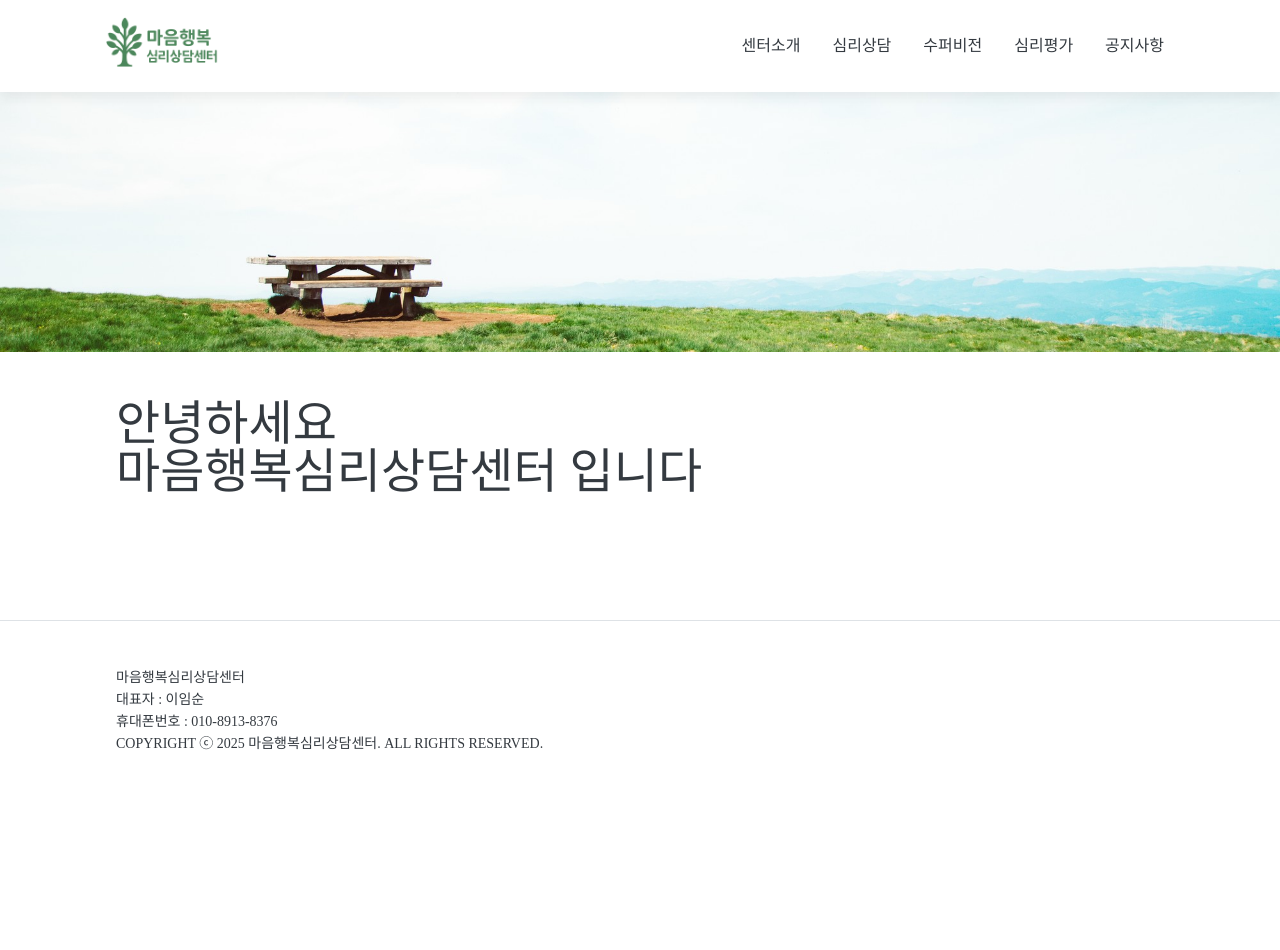
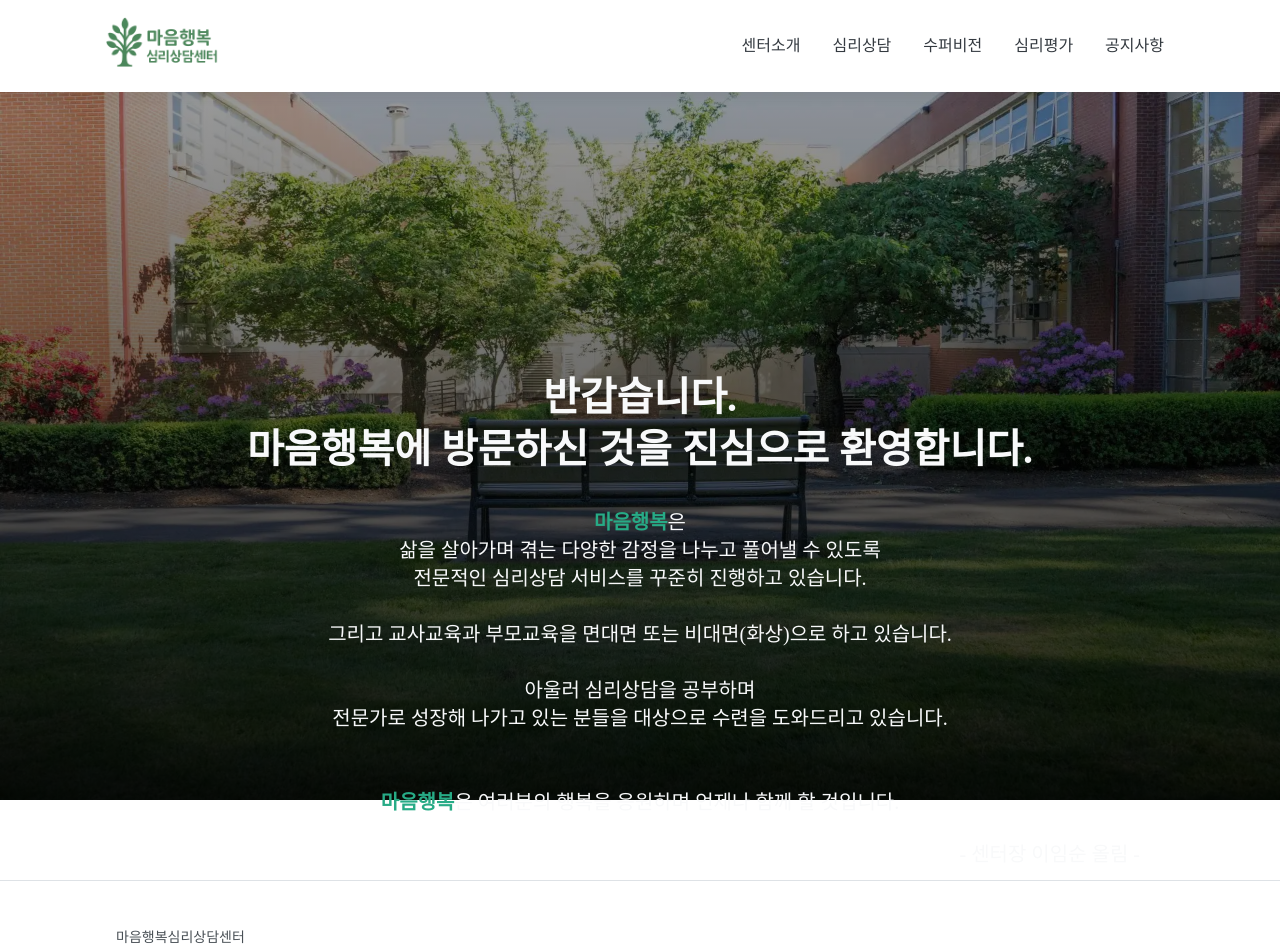
Before and after one commit to Abangpa1ace/counseling-source, a Next.js app: page / in a window 1280 px wide. Shown: the top 950 px of the page. Before the commit the page ends 800 px from the top, so only its background shows below. Built offline with nearby package versions, Linux system fonts and the light colour scheme.

Commit message:
웰컴수정

```diff
--- a/app/about/welcome/page.tsx
+++ b/app/about/welcome/page.tsx
@@ -4,35 +4,10 @@ import CenterPictureCarousel from "../components/CenterPictureCarousel";
 export default function AboutWelcomePage() {
   return (
     <>
-      <section>
-        <h2 className="text-[32px] leading-[40px] font-normal">
-          반갑습니다.
-          <br />
-          <b className="text-[var(--color-green700)] font-[700]">마음행복</b>에
-          방문하신 것을 진심으로 환영합니다.
-        </h2>
-        <p className="mt-[24px] text-[18px] leading-[28px]">
-          <b className="font-[700]">마음행복</b>은 <br />
-          삶을 살아가며 겪는 다양한 감정을 나누고 풀어낼 수 있도록
-          <br />
-          전문적인 심리상담 서비스를 꾸준히 진행하고 있습니다. <br />
-          <br />
-          그리고 교사교육과 부모교육을 면대면 또는 비대면(화상)으로 하고
-          있습니다. <br />
-          <br />
-          아울러 심리상담을 공부하며 <br /> 전문가로 성장해 나가고 있는 분들을
-          대상으로 수련을 도와드리고 있습니다. <br />
-          <br />
-          <br />
-          <b className="font-[700]">마음행복</b>은 여러분의 행복을 응원하며
-          언제나 함께 할 것입니다.
-          <span className="mt-[36px] text-right font-bold block ">
-            - 센터장 이임순 올림 -
-          </span>
-        </p>
-      </section>
-      <Divider />
       <section className="text-[18px] leading-[28px]">
+        <h3 className="text-[28px] text-[var(--color-green900)] font-[700] mb-[16px]">
+          센터이력
+        </h3>
         <dl className="flex gap-4 my-[8px]">
           <dt className="w-[80px]">2021.02</dt>
           <dd>&apos;마음행복 상담연구소&apos; 개원</dd>
@@ -60,7 +35,7 @@ export default function AboutWelcomePage() {
       <Divider />
       <section className="mt-[60px]">
         <h3 className="text-[28px] text-[var(--color-green900)] font-[700] mb-[16px]">
-          센터 둘러보기
+          둘러보기
         </h3>
         <CenterPictureCarousel />
       </section>
--- /dev/null
+++ b/app/home/components/HomeContent.tsx
@@ -0,0 +1,51 @@
+"use client";
+
+import Image from "next/image";
+
+export default function HomeContent() {
+  return (
+    <>
+      <div className="relative h-[calc(100vh-var(--h-header))] p-[40px]">
+        <Image
+          src="/images/main-img.webp"
+          alt="main-img"
+          className="absolute left-0 top-0 w-full h-full object-cover"
+          width={1280}
+          height={260}
+        />
+        <div className="absolute inset-0 bg-gradient-to-t from-black/90 via-black/60 to-black/40" />
+        <div className="relative text-center mx-auto max-w-[1000px] mt-[240px]">
+          <h2 className="text-[40px] leading-[1.3] text-[var(--color-gray50)] font-[800]">
+            반갑습니다.
+            <br />
+            마음행복에 방문하신 것을 진심으로 환영합니다.
+          </h2>
+          <p className="mt-[32px] text-[20px] leading-[28px] text-[var(--color-gray50)]">
+            <strong className="text-[var(--color-green500)] font-[700]">
+              마음행복
+            </strong>
+            은 <br />
+            삶을 살아가며 겪는 다양한 감정을 나누고 풀어낼 수 있도록
+            <br />
+            전문적인 심리상담 서비스를 꾸준히 진행하고 있습니다. <br />
+            <br />
+            그리고 교사교육과 부모교육을 면대면 또는 비대면(화상)으로 하고
+            있습니다. <br />
+            <br />
+            아울러 심리상담을 공부하며 <br /> 전문가로 성장해 나가고 있는 분들을
+            대상으로 수련을 도와드리고 있습니다. <br />
+            <br />
+            <br />
+            <strong className="text-[var(--color-green500)] font-[700]">
+              마음행복
+            </strong>
+            은 여러분의 행복을 응원하며 언제나 함께 할 것입니다.
+            <span className="mt-[24px] text-right font-bold block text-[var(--color-gray50)]">
+              - 센터장 이임순 올림 -
+            </span>
+          </p>
+        </div>
+      </div>
+    </>
+  );
+}
--- a/app/notice/page.tsx
+++ b/app/notices/page.tsx
@@ -9,8 +9,8 @@ interface NoticeUnitType {
 
 const NoticeList: NoticeUnitType[] = [
   {
-    title: "[안내] 전국민 마음투자 지원사업 실시",
-    date: "2024-09-11",
+    title: "[안내] 마음행복 심리상담센터 사이트 게시",
+    date: "2026-03-01",
   },
 ].map((item, index) => ({
   id: index + 1,
--- a/app/page.tsx
+++ b/app/page.tsx
@@ -1,17 +1,9 @@
-import Wrapper from "@/components/layout/Wrapper";
-import MainBanner from "@/components/layout/MainBanner";
+import HomeContent from "./home/components/HomeContent";
 
 export default function Home() {
   return (
     <>
-      <MainBanner />
-      <Wrapper>
-        <h1 className="text-[48px] font-bold">
-          안녕하세요
-          <br />
-          마음행복심리상담센터 입니다
-        </h1>
-      </Wrapper>
+      <HomeContent />
     </>
   );
 }
--- a/components/layout/Footer.tsx
+++ b/components/layout/Footer.tsx
@@ -2,11 +2,15 @@ export default function Footer() {
   return (
     <footer className="w-full h-[180px] py-[40px] z-[var(--z-layout)] border-t-[1px] border-[var(--color-gray200)]">
       <div className="w-[var(--w-desktop)] max-w-[var(--w-desktop)] mx-auto h-full flex items-center justify-between px-[var(--spacing-container)]">
-        <ul className="flex flex-col gap-2 text-[14px] text-[var(--color-gray700)]">
-          <li>마음행복심리상담센터</li>
-          <li>대표자 : 이임순</li>
-          <li>휴대폰번호 : 010-8913-8376</li>
-          <li>COPYRIGHT ⓒ 2025 마음행복심리상담센터. ALL RIGHTS RESERVED.</li>
+        <ul className="flex flex-col gap-2 text-[14px]">
+          <li className="text-[var(--color-gray700)]">마음행복심리상담센터</li>
+          <li className="text-[var(--color-gray700)]">대표자 : 이임순</li>
+          <li className="text-[var(--color-gray700)]">
+            휴대폰번호 : 010-8913-8376
+          </li>
+          <li className="text-[var(--color-gray700)]">
+            COPYRIGHT ⓒ 2025 마음행복심리상담센터. ALL RIGHTS RESERVED.
+          </li>
         </ul>
       </div>
     </footer>
--- a/components/layout/Header.tsx
+++ b/components/layout/Header.tsx
@@ -87,7 +87,7 @@ export default function Header() {
   return (
     <header className="w-full h-[var(--h-header)] fixed top-0 left-0 right-0 z-[var(--z-layout)] shadow-[0px_5px_11px_0px_rgba(50,50,50,0.08)] bg-[#fff]">
       <div className="w-[var(--w-desktop)] max-w-[var(--w-desktop)] mx-auto h-full flex items-center justify-between px-[var(--spacing-container)]">
-        <Link href="/">
+        <Link href="/" className="outline-none border-0">
           <Image
             src="/images/main-logo.png"
             alt="main-logo"
@@ -111,7 +111,7 @@ export default function Header() {
                   "hover:text-[var(--color-green800)] transition-colors duration-200",
                   pathname.includes(menu.href)
                     ? "text-[var(--color-green800)] font-[700]"
-                    : ""
+                    : "",
                 )}
               >
                 {menu.label}
@@ -124,7 +124,7 @@ export default function Header() {
                       key={subMenu.href}
                       className={cn(
                         "bg-[var(--color-white)] py-[16px] px-[20px] text-[16px] leading-[24px] text-[var(--color-gray700)] cursor-pointer text-[15px]",
-                        "hover:bg-[var(--color-gray50)] hover:text-[var(--color-green800)]"
+                        "hover:bg-[var(--color-gray50)] hover:text-[var(--color-green800)]",
                       )}
                       onClick={(e) => handleClick(subMenu, e)}
                     >
--- /dev/null
+++ b/tailwind.config.js
@@ -0,0 +1,29 @@
+/** @type {import('tailwindcss').Config} */
+module.exports = {
+  content: [
+    "./pages/**/*.{js,ts,jsx,tsx,mdx}",
+    "./components/**/*.{js,ts,jsx,tsx,mdx}",
+    "./app/**/*.{js,ts,jsx,tsx,mdx}",
+  ],
+  theme: {
+    extend: {
+      colors: {},
+      animation: {
+        fadeUp: "fadeUp 0.8s ease-out forwards",
+      },
+      keyframes: {
+        fadeUp: {
+          from: {
+            opacity: "0",
+            transform: "translateY(20px)",
+          },
+          to: {
+            opacity: "1",
+            transform: "translateY(0)",
+          },
+        },
+      },
+    },
+  },
+  plugins: [],
+};
```
Also changed, not shown: public/images/banner.jpeg (deleted), public/images/main-img.webp (added).
